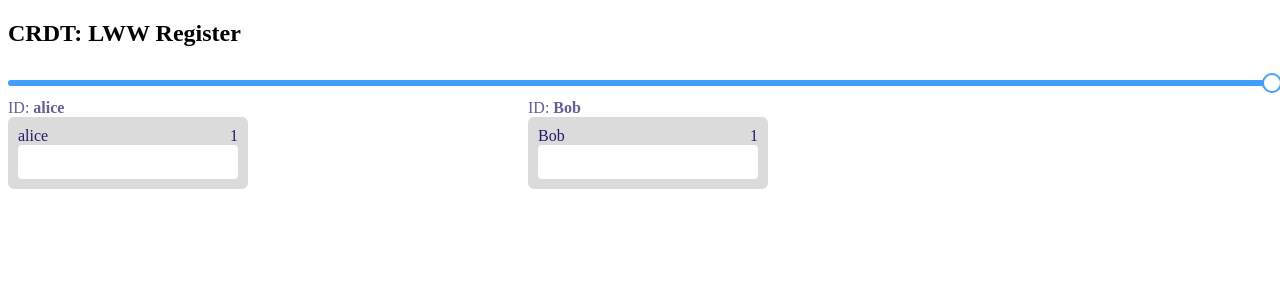
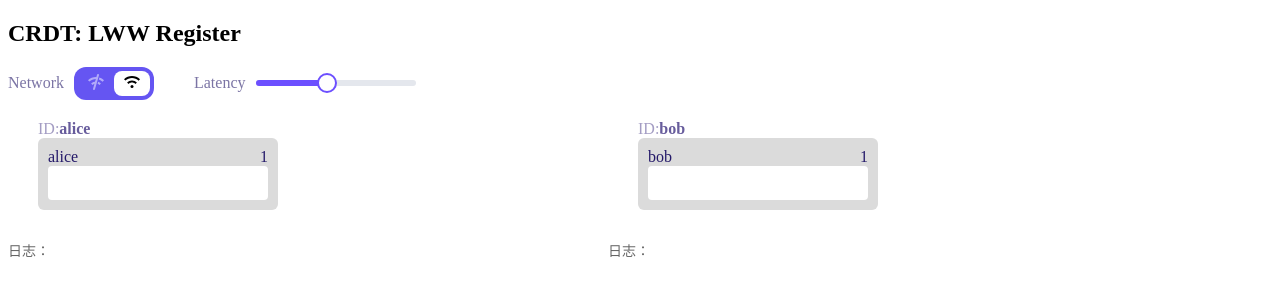
Before and after one commit to JackyM06/crdt-viewer, a Vue app: page / in a window 1280 px wide. Shown: the top 300 px of the page. Built offline with nearby package versions, Linux system fonts and the light colour scheme.

Commit message:
feat: 增加弱网、断网模拟

```diff
--- a/package.json
+++ b/package.json
@@ -10,6 +10,7 @@
     "prettier": "prettier --write ./src/App.vue"
   },
   "dependencies": {
+    "dayjs": "^1.11.10",
     "element-plus": "^2.4.2",
     "less": "^4.2.0",
     "vue": "^3.3.4"
--- a/src/common/message-socket.ts
+++ b/src/common/message-socket.ts
@@ -3,6 +3,10 @@ import { sleep } from './utils';
 
 export class MessageSocket<T> extends Observable<'data'> {
     bc: BroadcastChannel;
+
+    private block = false;
+
+    private blockCache: (() => void)[] = [];
 
     constructor(
         private id: string,
@@ -17,15 +21,41 @@ export class MessageSocket<T> extends Observable<'data'> {
             if (id === this.id) {
                 return;
             }
-            this.emit('data', payload);
+            this.emit('data', payload && JSON.parse(payload));
         });
     }
 
-    async send(payload: T, timeout = 0) {
-        await sleep(timeout);
-        this.bc.postMessage({
-            id: this.id,
-            payload
+    private clearBlockCacheTask() {
+        this.blockCache.forEach((fn) => {
+            fn();
         });
+        this.blockCache = [];
+    }
+
+    async send(data: T, timeout = 0) {
+        // 过一层clone, 真实网络环境本身也会进行序列化
+        const payload = JSON.stringify(data);
+
+        const task = async () => {
+            await sleep(timeout);
+
+            this.bc.postMessage({
+                id: this.id,
+                payload
+            });
+        };
+        if (this.block) {
+            this.blockCache.push(task);
+            return;
+        }
+        task();
+    }
+
+    setNetwork(run = true) {
+        this.block = !run;
+
+        if (run) {
+            this.clearBlockCacheTask();
+        }
     }
 }
--- a/src/components/DataCard.vue
+++ b/src/components/DataCard.vue
@@ -7,7 +7,7 @@ const props = defineProps<{
 <template>
     <div>
         <div class="title">
-            ID:
+            <span class="id">ID:</span>
             <span class="name">
                 {{ props.name }}
             </span>
@@ -22,6 +22,10 @@ const props = defineProps<{
 .title {
     color: #675c9c;
     text-align: left;
+    .id {
+        opacity: 0.6;
+    }
+
     .name {
         font-weight: bolder;
     }
--- a/src/components/Input.vue
+++ b/src/components/Input.vue
@@ -11,27 +11,14 @@ const emit = defineEmits<{
     (e: 'update:modelValue', value: string): void;
 }>();
 
-watch(
-    () => props.modelValue,
-    () => {
-        input.value = props.modelValue;
-    },
-    {
-        immediate: true
-    }
-);
-
-watch(
-    () => input.value,
-    () => {
-        emit('update:modelValue', input.value);
-    }
-);
+const onInput = (e: any) => {
+    emit('update:modelValue', e.target.value);
+};
 </script>
 
 <template>
     <div class="input-container">
-        <input type="text" v-model="input" />
+        <input type="text" :value="props.modelValue" @input="onInput" />
     </div>
 </template>
 
--- /dev/null
+++ b/src/components/NetworkSwitch.vue
@@ -0,0 +1,89 @@
+<script setup lang="ts">
+const props = defineProps<{
+    modelValue: boolean;
+}>();
+
+const emit = defineEmits<{
+    (e: 'update:modelValue', value: boolean): void;
+}>();
+</script>
+
+<template>
+    <div class="switch-panel" :class="{ on: props.modelValue }">
+        <div
+            class="block"
+            @click="$emit('update:modelValue', false)"
+            :class="{ current: !props.modelValue }"
+        >
+            <svg xmlns="http://www.w3.org/2000/svg" width="16" height="16">
+                <g fill="red">
+                    <path
+                        d="M8.142 7.507C8.094 7.506 8.048 7.5 8 7.5c-1.9 0-3.6.7-4.9 2.1L4.5 11c.798-.886 1.912-1.357 3.06-1.457l.582-2.036zm1.988.32-.557 1.949c.724.242 1.398.636 1.927 1.224l1.4-1.4a6.423 6.423 0 0 0-2.77-1.773zM8.848 5.039l.557-1.946C8.942 3.037 8.475 3 8 3 5 3 2.2 4.1 0 6.2l1.4 1.4C3.2 5.9 5.5 5 8 5c.286 0 .568.015.848.039zm2.52-1.546-.55 1.924A9.051 9.051 0 0 1 14.599 7.7L16 6.2a11.442 11.442 0 0 0-4.632-2.707z"
+                    ></path>
+                    <path
+                        d="M6.001 16a1.001 1.001 0 0 1-.963-1.275l4-14a1.001 1.001 0 0 1 1.924.549l-4 14a1 1 0 0 1-.961.726z"
+                    ></path>
+                </g>
+            </svg>
+        </div>
+        <div
+            class="block"
+            @click="$emit('update:modelValue', true)"
+            :class="{ current: props.modelValue }"
+        >
+            <svg xmlns="http://www.w3.org/2000/svg" width="16" height="16">
+                <g fill="red">
+                    <circle cx="8" cy="12.5" r="1.5"></circle>
+                    <path
+                        d="M11.5 10C10.6 9 9.3 8.5 8 8.5S5.4 9 4.5 10L3.1 8.6c1.3-1.4 3-2.1 4.9-2.1s3.6.7 4.9 2.1L11.5 10z"
+                    ></path>
+                    <path
+                        d="M8 2C5 2 2.2 3.1 0 5.2l1.4 1.4C3.2 4.9 5.5 4 8 4s4.8.9 6.6 2.7L16 5.2C13.8 3.1 11 2 8 2z"
+                    ></path>
+                </g>
+            </svg>
+        </div>
+    </div>
+</template>
+
+<style scoped lang="less">
+.switch-panel {
+    display: flex;
+    padding: 4px;
+    background: #c8c8c8;
+    border-radius: 12px;
+    svg {
+        height: 16px;
+    }
+    &.on {
+        background: #6555f2;
+        .block {
+            g {
+                opacity: 0.5;
+
+                fill: #fff;
+            }
+        }
+    }
+    .block {
+        padding: 3px 10px;
+        line-height: 16px;
+        border-radius: 8px;
+        cursor: pointer;
+
+        &.current {
+            background: #fff;
+            g {
+                opacity: 1;
+
+                fill: #000;
+            }
+        }
+        g {
+            opacity: 0.5;
+
+            fill: #000;
+        }
+    }
+}
+</style>
--- /dev/null
+++ b/src/components/Slider.vue
@@ -0,0 +1,55 @@
+<script setup lang="ts">
+import { computed } from 'vue';
+
+const props = defineProps<{
+    modelValue: number;
+}>();
+
+const emit = defineEmits<{
+    (e: 'update:modelValue', value: number): void;
+}>();
+
+const timeoutEnum = [
+    0,
+    50,
+    100,
+    300,
+    500,
+    1000,
+    2000,
+    5000,
+    10 * 1000,
+    20 * 1000
+];
+
+const index = computed(() => {
+    return timeoutEnum.indexOf(props.modelValue) + 1;
+});
+
+function update(value: number) {
+    emit('update:modelValue', timeoutEnum[value - 1]);
+}
+</script>
+
+<template>
+    <el-slider
+        class="slider"
+        :min="1"
+        :max="10"
+        :modelValue="index"
+        :show-tooltip="false"
+        @update:modelValue="update"
+    ></el-slider>
+</template>
+
+<style scoped lang="less">
+.slider {
+    width: 160px;
+    :deep(.el-slider__bar) {
+        background-color: rgb(108, 79, 255);
+    }
+    :deep(.el-slider__button) {
+        border-color: rgb(108, 79, 255);
+    }
+}
+</style>
--- a/src/modules/lww/LLWItem.vue
+++ b/src/modules/lww/LLWItem.vue
@@ -1,11 +1,14 @@
 <script setup lang="ts">
-import { ref } from 'vue';
+import { ref, watch } from 'vue';
+import dayjs from 'dayjs';
 import DataCard from '../../components/DataCard.vue';
 import Input from '../../components/Input.vue';
 import { LWWModel } from './LLWModel';
 
 const props = defineProps<{
     name: string;
+    delay: number;
+    network: boolean;
 }>();
 
 const model = new LWWModel(props.name, 'lww');
@@ -14,28 +17,87 @@ const viewValue = ref(model.lww.value);
 
 const viewState = ref(model.lww.state);
 
+const logger = ref<{ message: string; time: number }[]>([]);
+
+const addLogger = (message: string) => {
+    logger.value.push({
+        message,
+        time: Date.now()
+    });
+};
+
 model.on('change', (value, state) => {
     viewValue.value = value;
 
     viewState.value = state;
 });
 
+model.lww.on('merge', (state, oldState) => {
+    addLogger(`被动合入: ${oldState.value} => ${state.value}`);
+});
+
+watch(
+    () => props.network,
+    () => {
+        model.ms.setNetwork(props.network);
+    }
+);
+
 const set = (value: string) => {
-    model.set(value, 1300);
+    addLogger(`主动修改: ${model.lww.value} => ${value}`);
+    model.set(value, props.delay);
 };
 </script>
 
 <template>
-    <DataCard :name="name" class="left">
-        <div class="header">
-            <div class="name">{{ props.name }}</div>
-            <div class="clock">{{ viewState.timestamp }}</div>
+    <div class="llw-item">
+        <DataCard :name="name">
+            <div class="header">
+                <div class="name">{{ viewState.peer }}</div>
+                <div class="clock">{{ viewState.clock }}</div>
+            </div>
+            <Input :model-value="viewValue" @update:model-value="set" />
+        </DataCard>
+        <div class="logger-panel">
+            日志：
+            <div
+                v-for="({ message, time }, index) in logger"
+                :key="index"
+                class="item"
+            >
+                <span>{{ message }}</span>
+                <span>{{ dayjs(time).format('HH:mm:ss-SSS') }}</span>
+            </div>
         </div>
-        <Input :model-value="viewValue" @update:model-value="set" />
-    </DataCard>
+    </div>
 </template>
 
 <style scoped lang="less">
+.header {
+    display: flex;
+    justify-content: space-between;
+    color: rgb(36, 25, 105);
+}
+
+.logger-panel {
+    min-width: 300px;
+    margin-top: 30px;
+    color: #666;
+    font-size: 14px;
+    .item {
+        display: flex;
+        justify-content: space-between;
+    }
+}
+
+.llw-item {
+    display: flex;
+    flex-direction: column;
+    align-items: center;
+    min-width: 300px;
+    margin-right: 300px;
+}
+
 .content {
     display: flex;
     .left {
--- a/src/modules/lww/LLWModel.ts
+++ b/src/modules/lww/LLWModel.ts
@@ -13,7 +13,8 @@ export class LWWModel extends Observable<'change'> {
         super();
         this.lww = new LWWRegister(id, {
             peer: id,
-            timestamp: 1,
+            timestamp: Date.now(),
+            clock: 1,
             value: ''
         });
 
--- a/src/modules/lww/view.vue
+++ b/src/modules/lww/view.vue
@@ -1,25 +1,51 @@
 <script setup lang="ts">
 import { ref } from 'vue';
 import LLWItem from './LLWItem.vue';
+import NetworkSwitch from '../../components/NetworkSwitch.vue';
+import Slider from '../../components/Slider.vue';
 
-const delay = ref(100);
+const delay = ref(500);
+
+const network = ref(true);
 </script>
 
 <template>
     <h2>CRDT: LWW Register</h2>
 
     <div>
-        <div>
-            <el-slider v-model="delay" />
+        <div class="control-group">
+            <div class="control">
+                <span class="label">Network</span>
+                <NetworkSwitch v-model="network"></NetworkSwitch>
+            </div>
+            <div class="control">
+                <span class="label">Latency</span>
+                <Slider v-model="delay"></Slider>
+            </div>
         </div>
         <div class="content">
-            <LLWItem name="alice"></LLWItem>
-            <LLWItem name="Bob"></LLWItem>
+            <LLWItem :delay="delay" :network="network" name="alice"></LLWItem>
+            <LLWItem :delay="delay" :network="network" name="bob"></LLWItem>
         </div>
     </div>
 </template>
 
 <style scoped lang="less">
+.control-group {
+    display: flex;
+    align-items: center;
+    margin-bottom: 20px;
+    .control {
+        display: flex;
+        align-items: center;
+        margin-right: 40px;
+        .label {
+            margin-right: 10px;
+            color: rgb(36, 25, 105);
+            opacity: 0.6;
+        }
+    }
+}
 .content {
     display: flex;
     .left {
```
Also changed, not shown: src/common/lww-register.ts (+19 -6 lines), 1 other file (tests, documents, lock files or other folders).
